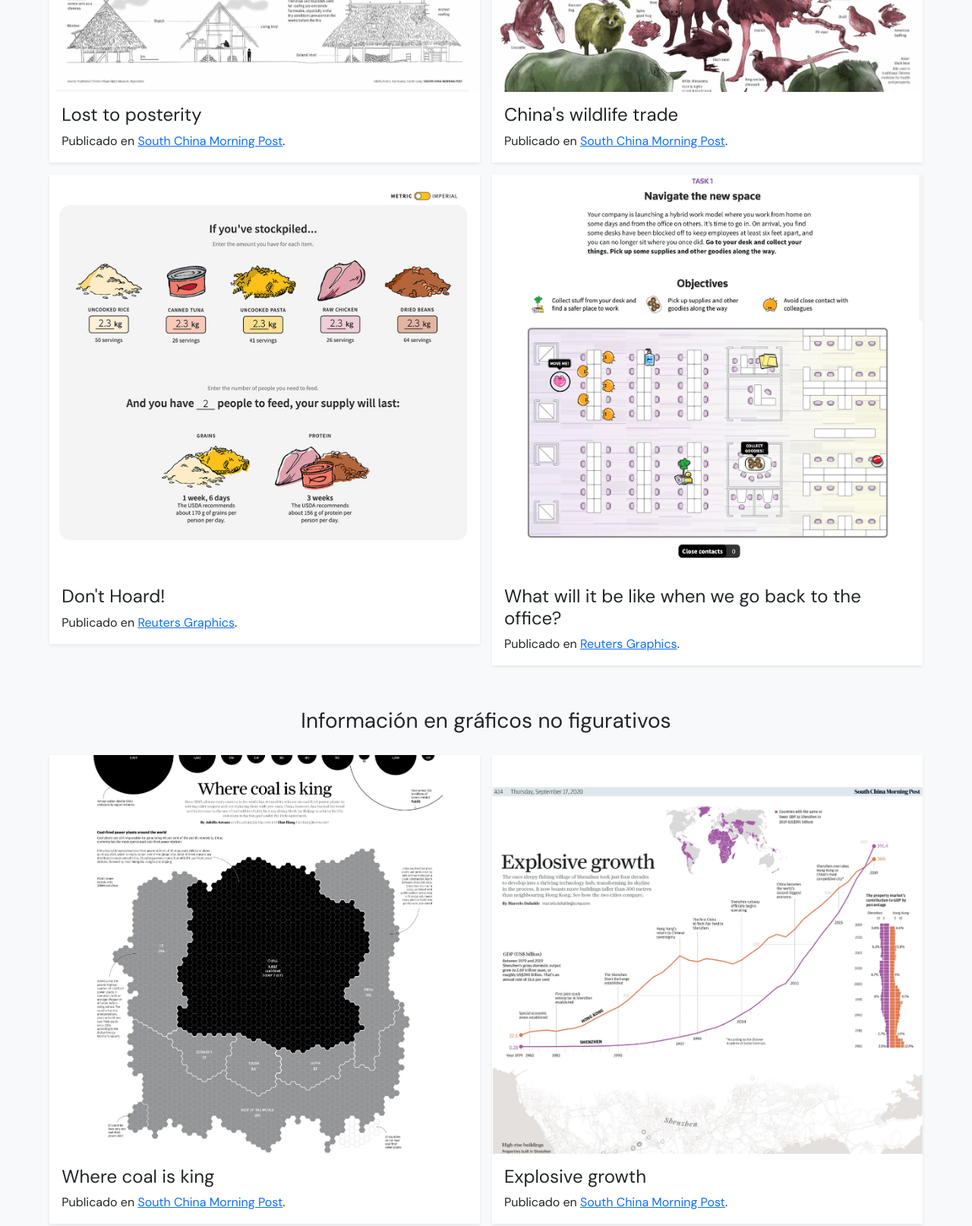
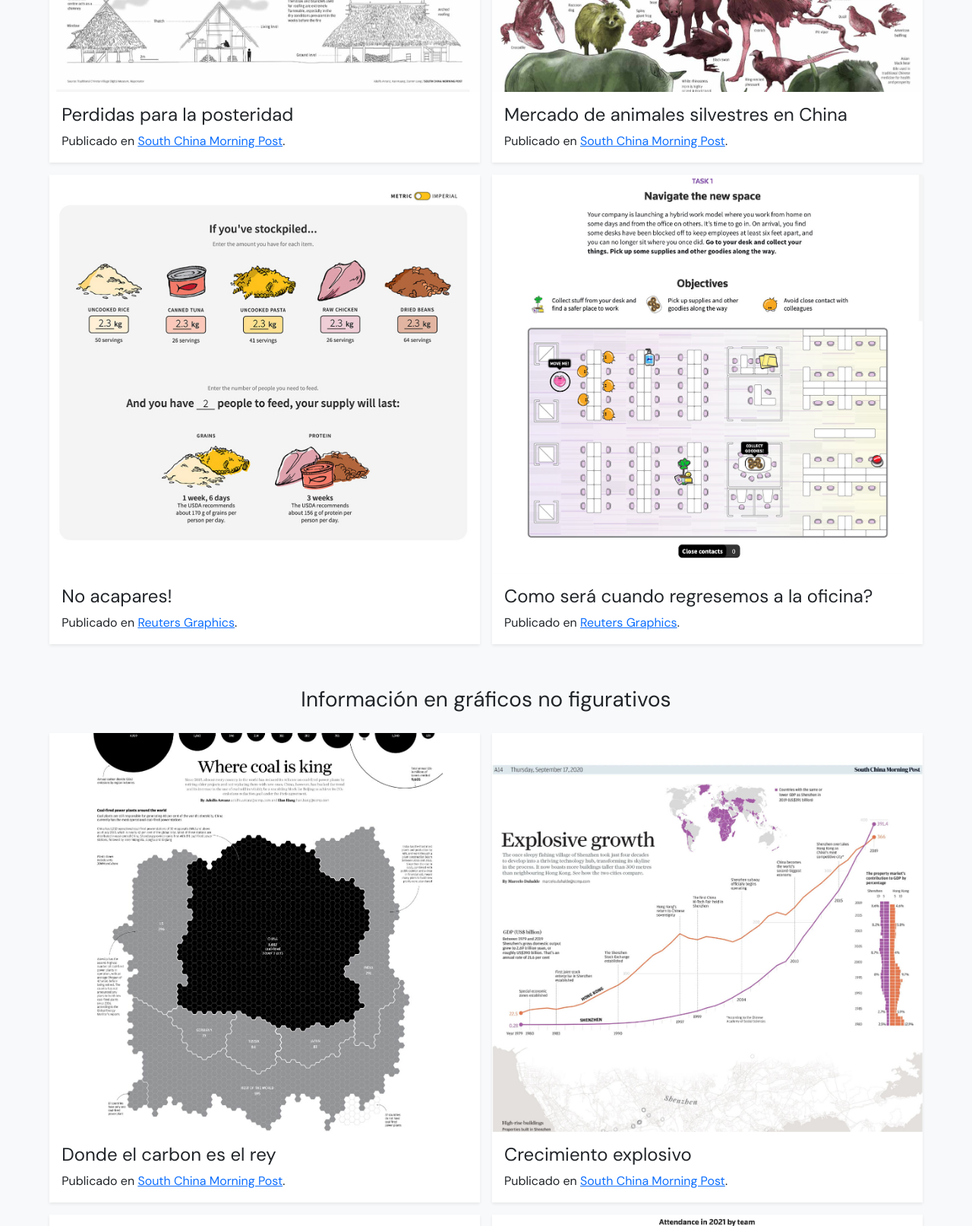
Before and after one commit to Verogatica/dno075-clase-3, a plain HTML site: page index.html in a window 1280 px wide. Shown: the part 1100-2714 px from the top of the page at 76% size. Drawn offline with nearby package versions, Linux system fonts and the light colour scheme.

Commit message:
Update index.html

```diff
--- a/index.html
+++ b/index.html
@@ -45,7 +45,7 @@
                             <div class="card shadow-sm">
                                 <img src="img/inf-01.jpg" class="card-img-top" alt="describir la imagen" />
                                 <div class="card-body">
-                                    <h4 class="card-title">Lost to posterity</h4>
+                                    <h4 class="card-title">Perdidas para la posteridad</h4>
                                     <p class="card-text">Publicado en <a href="https://multimedia.scmp.com/culture/article/SCMP-printed-graphics-memory/lonelyGraphics/202103A276.html">South China Morning Post</a>.</p>
                                 </div>
                             </div>
@@ -55,7 +55,7 @@
                             <div class="card shadow-sm">
                                 <img src="img/inf-02.jpg" class="card-img-top" alt="describir la imagen" />
                                 <div class="card-body">
-                                    <h4 class="card-title">China's wildlife trade</h4>
+                                    <h4 class="card-title">Mercado de animales silvestres en China</h4>
                                     <p class="card-text">Publicado en <a href="https://multimedia.scmp.com/culture/article/SCMP-printed-graphics-memory/lonelyGraphics/202003A250.html" target="_blank" rel="noopener noreferrer">South China Morning Post</a>.</p>
                                 </div>
                             </div>
@@ -65,7 +65,7 @@
                             <div class="card shadow-sm">
                                 <img src="img/inf-03.jpg" class="card-img-top" alt="describir la imagen" />
                                 <div class="card-body">
-                                    <h4 class="card-title">Don't Hoard!</h4>
+                                    <h4 class="card-title">No acapares!</h4>
                                     <p class="card-text">Publicado en <a href="https://graphics.reuters.com/HEALTH-CORONAVIRUS/FOOD/ygdpzjrwpwa/index.html" target="_blank" rel="noopener noreferrer">Reuters Graphics</a>.</p>
                                 </div>
                             </div>
@@ -75,7 +75,7 @@
                             <div class="card shadow-sm">
                                 <img src="img/inf-04.jpg" class="card-img-top" alt="describir la imagen" />
                                 <div class="card-body">
-                                    <h4 class="card-title">What will it be like when we go back to the office?</h4>
+                                    <h4 class="card-title">Como será cuando regresemos a la oficina?</h4>
                                     <p class="card-text">Publicado en <a href="https://graphics.reuters.com/GREAT-REBOOT/OFFICE/xlbpgdyjzvq/" target="_blank" rel="noopener noreferrer">Reuters Graphics</a>.</p>
                                 </div>
                             </div>
@@ -89,7 +89,7 @@
                             <div class="card shadow-sm">
                                 <img src="img/inf-05.jpg" class="card-img-top" alt="describir la imagen" />
                                 <div class="card-body">
-                                    <h4 class="card-title">Where coal is king</h4>
+                                    <h4 class="card-title">Donde el carbon es el rey</h4>
                                     <p class="card-text">Publicado en <a href="https://multimedia.scmp.com/culture/article/SCMP-printed-graphics-memory/lonelyGraphics/201912A245.html" target="_blank" rel="noopener noreferrer">South China Morning Post</a>.</p>
                                 </div>
                             </div>
@@ -99,7 +99,7 @@
                             <div class="card shadow-sm">
                                 <img src="img/inf-06.jpg" class="card-img-top" alt="describir la imagen" />
                                 <div class="card-body">
-                                    <h4 class="card-title">Explosive growth</h4>
+                                    <h4 class="card-title">Crecimiento explosivo</h4>
                                     <p class="card-text">Publicado en <a href="https://multimedia.scmp.com/culture/article/SCMP-printed-graphics-memory/lonelyGraphics/202009A267.html" target="_blank" rel="noopener noreferrer">South China Morning Post</a>.</p>
                                 </div>
                             </div>
@@ -109,7 +109,7 @@
                             <div class="card shadow-sm">
                                 <img src="img/inf-07.jpg" class="card-img-top" alt="describir la imagen" />
                                 <div class="card-body">
-                                    <h4 class="card-title">Don't Hoard!</h4>
+                                    <h4 class="card-title">No acapares!</h4>
                                     <p class="card-text">Publicado en <a href="https://graphics.reuters.com/HEALTH-CORONAVIRUS/FOOD/ygdpzjrwpwa/index.html" target="_blank" rel="noopener noreferrer">Reuters Graphics</a>.</p>
                                 </div>
                             </div>
@@ -119,7 +119,7 @@
                             <div class="card shadow-sm">
                                 <img src="img/inf-08.jpg" class="card-img-top" alt="describir la imagen" />
                                 <div class="card-body">
-                                    <h4 class="card-title">A pastime returns</h4>
+                                    <h4 class="card-title">Regreso de pasatiempo</h4>
                                     <p class="card-text">Publicado en <a href="https://graphics.reuters.com/USA-ECONOMY/BASEBALL/xklpywknmpg/" target="_blank" rel="noopener noreferrer">Reuters Graphics</a>.</p>
                                 </div>
                             </div>
@@ -133,7 +133,6 @@
             <div class="row py-3">
                 <div class="col-12">
                     <p class="d-flex justify-content-between small p-1 m-0">
-                        <!--reemplaza el # que sigue con la URL de tu cuenta en GitHub-->
                         <a href="https://github.com/Verogatica" class="link-light">Verónica Gatica</a>
                         <a href="https://github.com/profesorfaco/dno075-2021-1/" class="link-light">Infografía Digital</a>
                         <a href="https://github.com/profesorfaco/dno075-2021-1/tree/main/clase-03" class="d-none d-lg-inline link-light">Lunes 30 de agosto, 2021</a>
```
